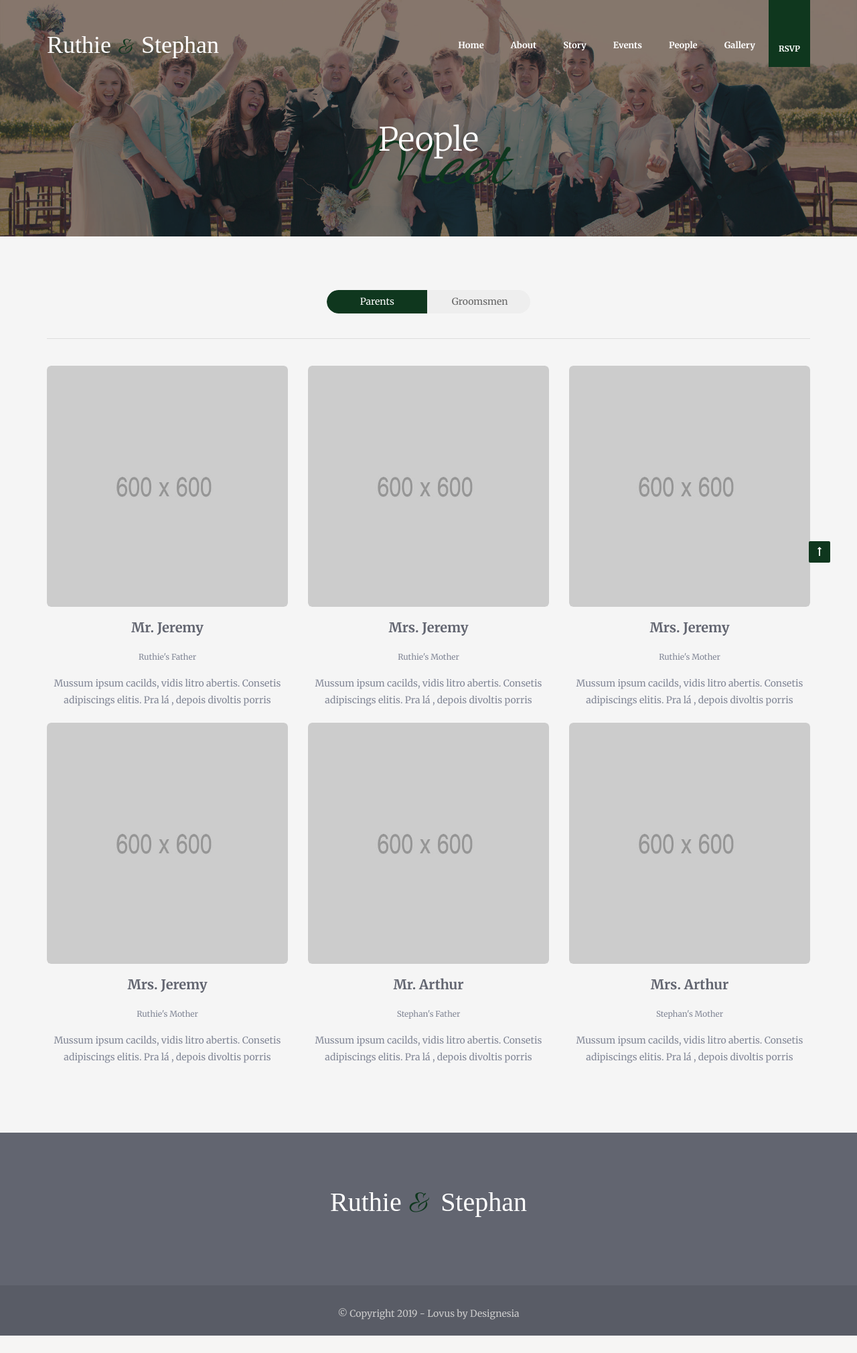
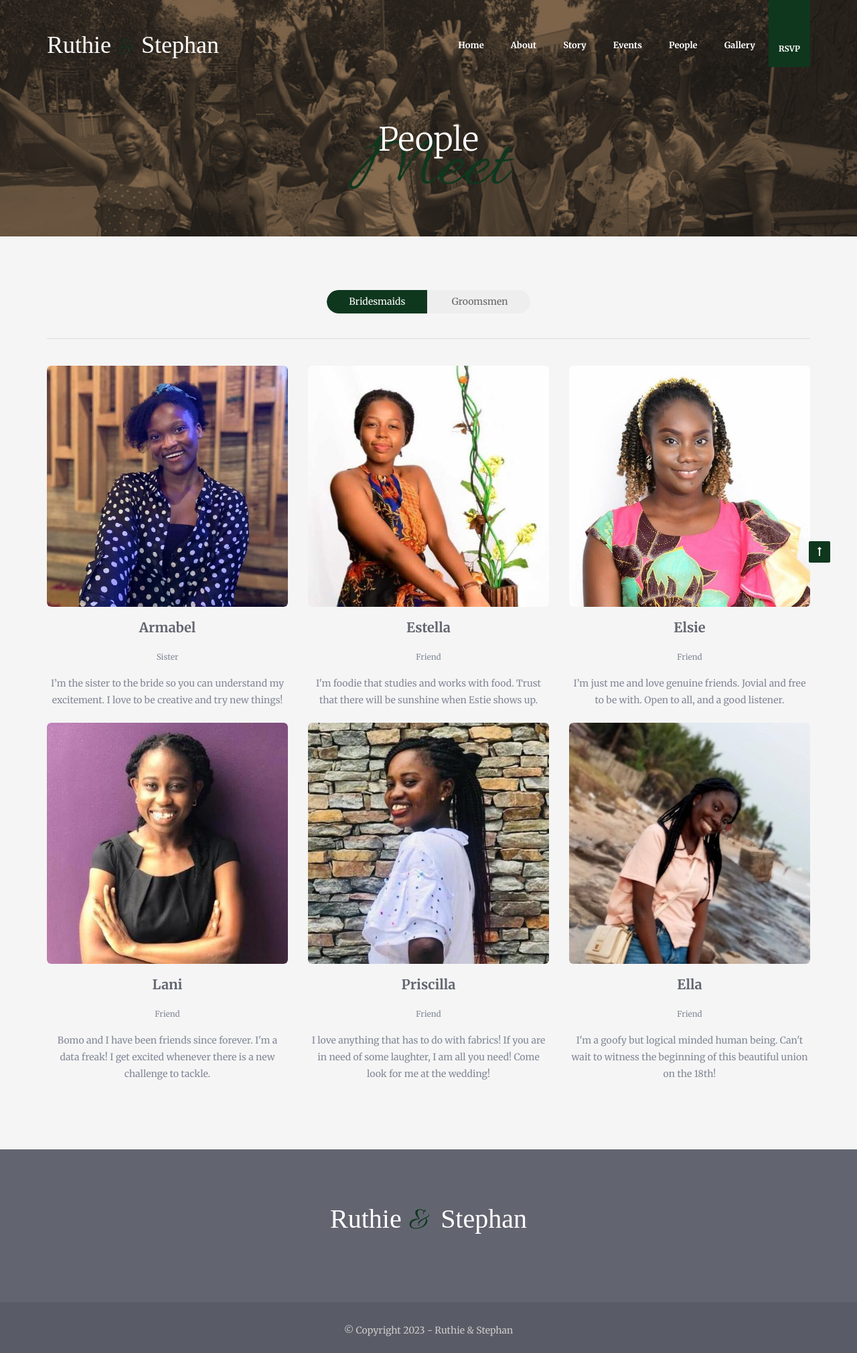
Before and after one commit to theody85/Lovus, a PHP site: page /01_people.html in a window 1280 px wide. Shown: the whole page at 67% size. Before the commit the page ends 1994 px from the top, so only its background shows below. Run offline with PHP 8.4, Linux system fonts and the light colour scheme; some web fonts are replaced.

Commit message:
Update people section

```diff
--- a/HTML/01_people.html
+++ b/HTML/01_people.html
@@ -239,7 +239,7 @@
                 <div class="de_tab tab_style_3 text-center">
                   <ul class="de_nav">
                     <li class="active" data-link="#section-services-tab">
-                      <span>Parents</span>
+                      <span>Bridesmaids</span>
                     </li>
                     <!-- <li data-link="#section-services-tab">
                       <span>Bridesmaid</span>
@@ -265,12 +265,13 @@
                               alt=""
                             />
                           </figure>
-                          <h3>Mr. Jeremy</h3>
-                          <small>Ruthie's Father</small>
+                          <h3>Armabel</h3>
+                          <small>Sister</small>
                           <div class="spacer-half"></div>
                           <p>
-                            Mussum ipsum cacilds, vidis litro abertis. Consetis
-                            adipiscings elitis. Pra lá , depois divoltis porris
+                            I’m the sister to the bride so you can understand my
+                            excitement. I love to be creative and try new
+                            things!
                           </p>
                         </div>
 
@@ -287,58 +288,14 @@
                               alt=""
                             />
                           </figure>
-                          <h3>Mrs. Jeremy</h3>
-                          <small>Ruthie's Mother</small>
+                          <h3>Estella</h3>
+                          <small>Friend</small>
                           <div class="spacer-half"></div>
                           <p>
-                            Mussum ipsum cacilds, vidis litro abertis. Consetis
-                            adipiscings elitis. Pra lá , depois divoltis porris
+                            I'm foodie that studies and works with food. Trust
+                            that there will be sunshine when Estie shows up.
                           </p>
                         </div>
-                        <div class="col-md-4 text-center">
-                          <figure class="picframe img-rounded mb20">
-                            <a class="image-popup" href="images/people/2.jpg">
-                              <span class="overlay-v">
-                                <i></i>
-                              </span>
-                            </a>
-                            <img
-                              src="images/people/2.jpg"
-                              class="img-responsive img-rounded"
-                              alt=""
-                            />
-                          </figure>
-                          <h3>Mrs. Jeremy</h3>
-                          <small>Ruthie's Mother</small>
-                          <div class="spacer-half"></div>
-                          <p>
-                            Mussum ipsum cacilds, vidis litro abertis. Consetis
-                            adipiscings elitis. Pra lá , depois divoltis porris
-                          </p>
-                        </div>
-
-                        <div class="col-md-4 text-center">
-                          <figure class="picframe img-rounded mb20">
-                            <a class="image-popup" href="images/people/2.jpg">
-                              <span class="overlay-v">
-                                <i></i>
-                              </span>
-                            </a>
-                            <img
-                              src="images/people/2.jpg"
-                              class="img-responsive img-rounded"
-                              alt=""
-                            />
-                          </figure>
-                          <h3>Mrs. Jeremy</h3>
-                          <small>Ruthie's Mother</small>
-                          <div class="spacer-half"></div>
-                          <p>
-                            Mussum ipsum cacilds, vidis litro abertis. Consetis
-                            adipiscings elitis. Pra lá , depois divoltis porris
-                          </p>
-                        </div>
-
                         <div class="col-md-4 text-center">
                           <figure class="picframe img-rounded mb20">
                             <a class="image-popup" href="images/people/3.jpg">
@@ -352,12 +309,12 @@
                               alt=""
                             />
                           </figure>
-                          <h3>Mr. Arthur</h3>
-                          <small>Stephan's Father</small>
+                          <h3>Elsie</h3>
+                          <small>Friend</small>
                           <div class="spacer-half"></div>
                           <p>
-                            Mussum ipsum cacilds, vidis litro abertis. Consetis
-                            adipiscings elitis. Pra lá , depois divoltis porris
+                            I’m just me and love genuine friends. Jovial and
+                            free to be with. Open to all, and a good listener.
                           </p>
                         </div>
 
@@ -374,21 +331,16 @@
                               alt=""
                             />
                           </figure>
-                          <h3>Mrs. Arthur</h3>
-                          <small>Stephan's Mother</small>
+                          <h3>Lani</h3>
+                          <small>Friend</small>
                           <div class="spacer-half"></div>
                           <p>
-                            Mussum ipsum cacilds, vidis litro abertis. Consetis
-                            adipiscings elitis. Pra lá , depois divoltis porris
+                            Bomo and I have been friends since forever. I'm a
+                            data freak! I get excited whenever there is a new
+                            challenge to tackle.
                           </p>
                         </div>
 
-                        <div class="clearfix"></div>
-                      </div>
-                    </div>
-
-                    <div id="tab2" class="tab_single_content">
-                      <div class="row">
                         <div class="col-md-4 text-center">
                           <figure class="picframe img-rounded mb20">
                             <a class="image-popup" href="images/people/5.jpg">
@@ -402,12 +354,13 @@
                               alt=""
                             />
                           </figure>
-                          <h3>Tina</h3>
-                          <small>Maid of Honor</small>
+                          <h3>Priscilla</h3>
+                          <small>Friend</small>
                           <div class="spacer-half"></div>
                           <p>
-                            Mussum ipsum cacilds, vidis litro abertis. Consetis
-                            adipiscings elitis. Pra lá , depois divoltis porris
+                            I love anything that has to do with fabrics! If you
+                            are in need of some laughter, I am all you need!
+                            Come look for me at the wedding!
                           </p>
                         </div>
 
@@ -424,15 +377,22 @@
                               alt=""
                             />
                           </figure>
-                          <h3>Alicia</h3>
-                          <small>Best Friend</small>
+                          <h3>Ella</h3>
+                          <small>Friend</small>
                           <div class="spacer-half"></div>
                           <p>
-                            Mussum ipsum cacilds, vidis litro abertis. Consetis
-                            adipiscings elitis. Pra lá , depois divoltis porris
+                            I'm a goofy but logical minded human being. Can't
+                            wait to witness the beginning of this beautiful
+                            union on the 18th!
                           </p>
                         </div>
 
+                        <div class="clearfix"></div>
+                      </div>
+                    </div>
+
+                    <div id="tab3" class="tab_single_content">
+                      <div class="row">
                         <div class="col-md-4 text-center">
                           <figure class="picframe img-rounded mb20">
                             <a class="image-popup" href="images/people/7.jpg">
@@ -446,8 +406,8 @@
                               alt=""
                             />
                           </figure>
-                          <h3>Ashley</h3>
-                          <small>Room Mate</small>
+                          <h3>Clark</h3>
+                          <small>Groomsmen</small>
                           <div class="spacer-half"></div>
                           <p>
                             Mussum ipsum cacilds, vidis litro abertis. Consetis
@@ -468,19 +428,15 @@
                               alt=""
                             />
                           </figure>
-                          <h3>Kelley</h3>
-                          <small>Class Mate</small>
+                          <h3>Stellan</h3>
+                          <small>Groomsmen</small>
                           <div class="spacer-half"></div>
                           <p>
                             Mussum ipsum cacilds, vidis litro abertis. Consetis
                             adipiscings elitis. Pra lá , depois divoltis porris
                           </p>
                         </div>
-                      </div>
-                    </div>
 
-                    <div id="tab3" class="tab_single_content">
-                      <div class="row">
                         <div class="col-md-4 text-center">
                           <figure class="picframe img-rounded mb20">
                             <a class="image-popup" href="images/people/9.jpg">
@@ -494,7 +450,7 @@
                               alt=""
                             />
                           </figure>
-                          <h3>Clark</h3>
+                          <h3>Stellan</h3>
                           <small>Groomsmen</small>
                           <div class="spacer-half"></div>
                           <p>
@@ -547,7 +503,7 @@
                           </p>
                         </div>
 
-                        <div class="col-md-3 text-center">
+                        <div class="col-md-4 text-center">
                           <figure class="picframe img-rounded mb20">
                             <a class="image-popup" href="images/people/12.jpg">
                               <span class="overlay-v">
@@ -560,7 +516,7 @@
                               alt=""
                             />
                           </figure>
-                          <h3>Jamie</h3>
+                          <h3>Stellan</h3>
                           <small>Groomsmen</small>
                           <div class="spacer-half"></div>
                           <p>
@@ -592,7 +548,7 @@
           <div class="container text-center">
             <div class="row">
               <div class="col-md-12">
-                &copy; Copyright 2019 - Lovus by Designesia
+                &copy; Copyright 2023 - Ruthie & Stephan
               </div>
             </div>
           </div>
--- a/HTML/css/bg.css
+++ b/HTML/css/bg.css
@@ -10,69 +10,111 @@
 /*
 
 /* general settings for section & subheader */
-section,#subheader{
+section,#subheader {
   -webkit-background-size: 100% !important;
   -moz-background-size: 100% !important;
   -o-background-size: 100% !important;
   background-size: 100% !important;
 }
 
-
 /* background settings for page subheader */
-.page-about-him #subheader{background-image:url(../images/background/1.jpg);}
-.page-about-her #subheader{background-image:url(../images/background/2.jpg);}
-.page-about #subheader{background-image:url(../images/background/subheader-1.jpg);}
-.page-story #subheader{background-image:url(../images/background/subheader-2.jpg);}
-.page-event #subheader{background-image:url(../images/background/subheader-3.jpg);}
-.page-people #subheader{background-image:url(../images/background/subheader-4.jpg);}
-.page-gallery #subheader{background-image:url(../images/background/subheader-5.jpg);}
-.page-journal #subheader{background-image:url(../images/background/subheader-6.jpg);}
-#subheader.subheader_02{background-image:url(../images_02/background/subheader.jpg);}
-
+.page-about-him #subheader {
+  background-image: url(../images/background/1.jpg);
+}
+.page-about-her #subheader {
+  background-image: url(../images/background/2.jpg);
+}
+.page-about #subheader {
+  background-image: url(../images/background/subheader-1.jpg);
+}
+.page-story #subheader {
+  background-image: url(../images/background/subheader-2.jpg);
+}
+.page-event #subheader {
+  background-image: url(../images/background/subheader-3.jpg);
+}
+.page-people #subheader {
+  background-image: url(../images/background/subheader-4.png);
+}
+.page-gallery #subheader {
+  background-image: url(../images/background/subheader-5.jpg);
+}
+.page-journal #subheader {
+  background-image: url(../images/background/subheader-6.jpg);
+}
+#subheader.subheader_02 {
+  background-image: url(../images_02/background/subheader.jpg);
+}
 
 /* background settings for section */
-#section-hero-1 {background:url(../images/background/6.jpg);}
-#section-hero-2 {background:url(../images_02/background/3.jpg);}
-#section-hero-3 {background:url(../images_02/background/4.jpg);}
-#section-quote {background:url(../images/background/4.jpg);}
-#section-countdown {background:url(../images/background/6.jpg);}
-#section-guestbook {background:url(../images/background/5.jpg);}
-#section-bride {background:url(../images/background/2.jpg) top;}
-#section-groom {background:url(../images/background/1.jpg) top;}
-#section-event-1 {background:url(../images/background/7.jpg);}
+#section-hero-1 {
+  background: url(../images/background/6.jpg);
+}
+#section-hero-2 {
+  background: url(../images_02/background/3.jpg);
+}
+#section-hero-3 {
+  background: url(../images_02/background/4.jpg);
+}
+#section-quote {
+  background: url(../images/background/4.jpg);
+}
+#section-countdown {
+  background: url(../images/background/6.jpg);
+}
+#section-guestbook {
+  background: url(../images/background/5.jpg);
+}
+#section-bride {
+  background: url(../images/background/2.jpg) top;
+}
+#section-groom {
+  background: url(../images/background/1.jpg) top;
+}
+#section-event-1 {
+  background: url(../images/background/7.jpg);
+}
 
 /* 02 */
 
-#section-package {background:url(../images_02/background/1.jpg);}
-#section-pricing {background:url(../images_02/background/2.jpg);}
-#explore-1.side-bg .background-image {background:url(../images_02/background/bg-side-1.jpg) top;}
-#explore-2.side-bg .background-image {background:url(../images_02/background/bg-side-2.jpg) top;}
+#section-package {
+  background: url(../images_02/background/1.jpg);
+}
+#section-pricing {
+  background: url(../images_02/background/2.jpg);
+}
+#explore-1.side-bg .background-image {
+  background: url(../images_02/background/bg-side-1.jpg) top;
+}
+#explore-2.side-bg .background-image {
+  background: url(../images_02/background/bg-side-2.jpg) top;
+}
 
 /* media query */
-@media only screen and (min-device-width: 768) and (max-device-width: 1024) and (orientation: portrait){
-	section{
+@media only screen and (min-device-width: 768) and (max-device-width: 1024) and (orientation: portrait) {
+  section {
     -webkit-background-size: auto 100% !important;
     -moz-background-size: auto 100% !important;
     -o-background-size: auto 100% !important;
     background-size: auto 100% !important;
-	background-attachment:scroll !important;
+    background-attachment: scroll !important;
   }
 }
 @media only screen and (max-width: 992px) {
-	#subheader{
+  #subheader {
     -webkit-background-size: cover !important;
     -moz-background-size: cover !important;
     -o-background-size: cover !important;
     background-size: cover !important;
-	background-attachment:scroll !important;
+    background-attachment: scroll !important;
   }
 }
 @media only screen and (max-width: 992px) {
-	section{
+  section {
     -webkit-background-size: auto 100% !important;
     -moz-background-size: auto 100% !important;
     -o-background-size: auto 100% !important;
     background-size: auto 100% !important;
-	background-attachment:scroll !important;
+    background-attachment: scroll !important;
   }
 }
```
Also changed, not shown: HTML/images/background/subheader-4.jpg, HTML/images/background/subheader-4.png (added), HTML/images/people/1.jpg, HTML/images/people/2.jpg, HTML/images/people/3.jpg, HTML/images/people/4.jpg, HTML/images/people/5.jpg, HTML/images/people/6.jpg. Lines whose indentation alone changed are shown as unchanged.
